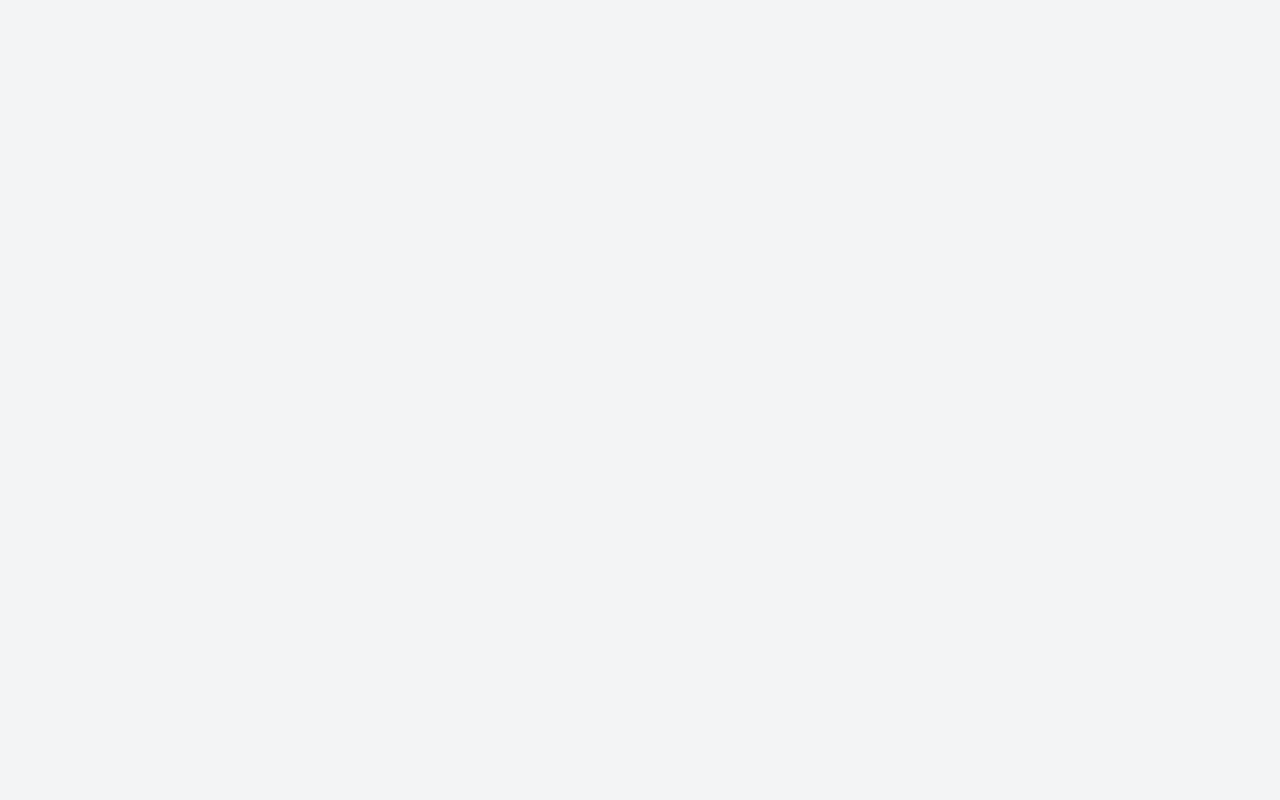
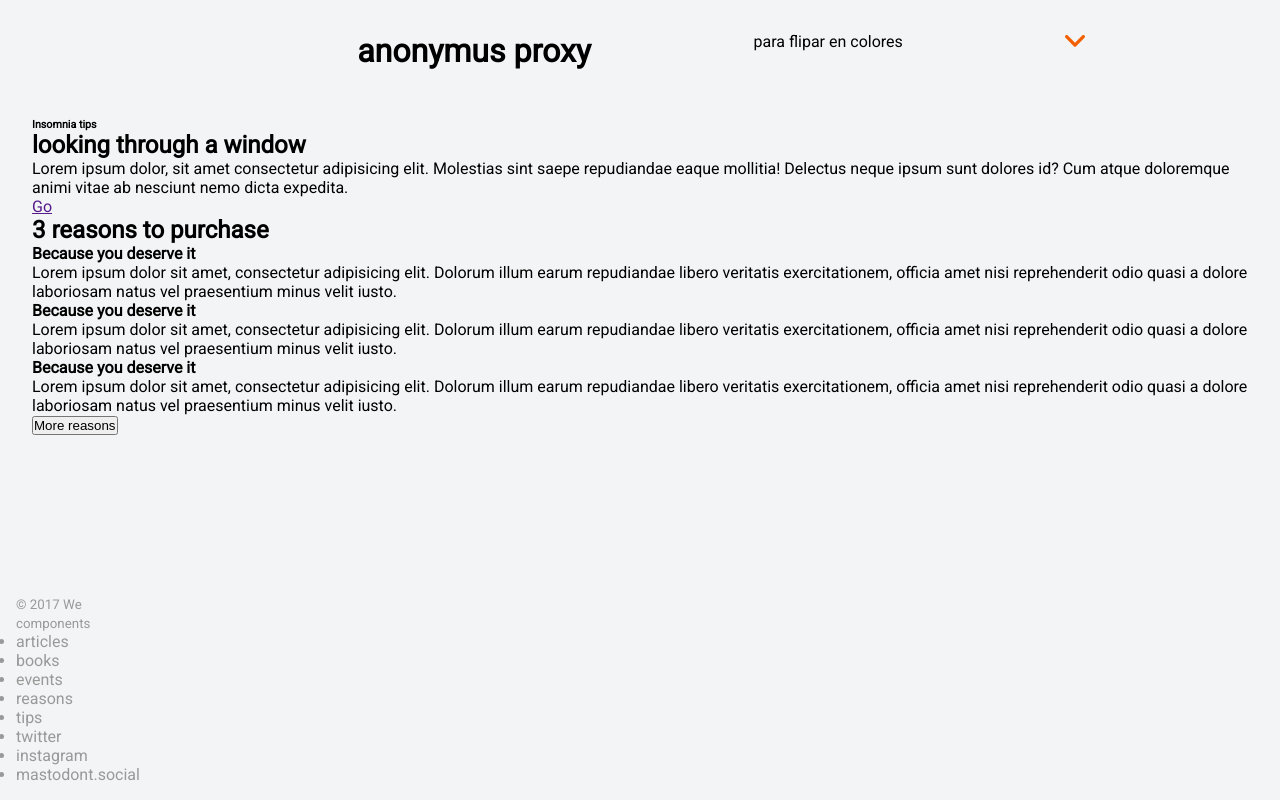
Before and after one commit to Adalab/modulo-1-evaluacion-final-NatMarZab, a website: page src/html/index.html in a window 1280 px wide. Drawn offline with nearby package versions, Linux system fonts and the light colour scheme; files that its build step writes are made by us from their sources.

Commit message:
whole strcture html

```diff
--- a/src/html/index.html
+++ b/src/html/index.html
@@ -3,7 +3,7 @@
   <head>
     <meta charset="UTF-8" />
     <meta name="viewport" content="width=device-width, initial-scale=1" />
-    <title>Adalab Web Starter Kit</title>
+    <title>Evaluación final módulo 1 Natalia Martín</title>
     <link
       href="https://fonts.googleapis.com/css?family=Roboto&display=swap"
       rel="stylesheet"
@@ -11,5 +11,9 @@
     <link rel="stylesheet" href="./assets/css/main.css" />
     <link rel="icon" href="./assets/images/favicon.png" />
   </head>
-  <body></body>
+  <body>
+    <include src="./partials/header.html"></include>
+    <include src="./partials/main.html"></include>
+    <include src="./partials/footer.html"></include>
+  </body>
 </html>
--- a/src/html/partials/footer.html
+++ b/src/html/partials/footer.html
@@ -1,11 +1,27 @@
 <footer class="page__footer">
-  <small>
-    &copy; Todos los derechos reservados
-    <include
-      src="./link.html"
-      aClass="link__adalab"
-      text="Adalab"
-      url="https://adalab.es"
-    ></include>
-  </small>
+  <div class="arrowup"><a href="" src="../images/ico-arrow.svg"></a></div>
+  <div class="copy">
+    <small> &copy; 2017 </small>
+    <small
+      >We
+      <div><i class="fas fa-heart"></i></div>
+      components
+    </small>
+  </div>
+  <nav class="footer__links--page">
+    <ul class="nav__list--page">
+      <li>articles</li>
+      <li>books</li>
+      <li>events</li>
+      <li>reasons</li>
+      <li>tips</li>
+    </ul>
+  </nav>
+  <nav class="footer__links--socialmedia">
+    <ul class="nav__list--socialmedia">
+      <li>twitter</li>
+      <li>instagram</li>
+      <li>mastodont.social</li>
+    </ul>
+  </nav>
 </footer>
--- a/src/html/partials/header.html
+++ b/src/html/partials/header.html
@@ -1,4 +1,8 @@
 <header class="page__header">
-  <img src="./assets/images/logo-adalab.png" alt="Adalab">
-  <h1>@@title</h1>
+  <nav class="header__menu--hamburger"></nav>
+  <h1>anonymus proxy</h1>
+  <p>para flipar en colores</p>
+  <a href=""
+    ><img src="../../images/ico-scroll-down.svg" alt="flecha hacia abajo" />
+  </a>
 </header>
--- a/src/html/partials/main.html
+++ b/src/html/partials/main.html
@@ -1,40 +1,43 @@
-<main class="page__main">
-  <h2>Este es el starter kit de Adalab</h2>
-  <p>Lo usamos para aprender:</p>
-  <ul class="main__list">
-    <li>Sass</li>
-    <li>HTML partials</li>
-    <li>Gulp</li>
-    <li>y muchas cosas más</li>
-  </ul>
-  <p>Si quieres saber cúales son las rutas correctas para:</p>
-  <ul class="main__list">
-    <li>
-      una <code class="code">&lt;img /&gt;</code> mira el fichero
-      <code class="code">./src/html/partials/header.html</code>.
-    </li>
-    <li>
-      y para un <code class="code">background-image</code> mira el fichero
-      <code class="code">./src/html/scss/layout/_page.scss</code>.
-    </li>
-  </ul>
-  <p>
-    Si quieres saber cómo usar un partial HTML dentro de otro partial, busca en la carperta
-    <code class="code">./src/html/index.html</code> y
-    <code class="code">./src/html/partials/main.html</code>, y verás cómo estamos creando estos
-    enlaces:
-  </p>
-  <ul class="main__list">
-    <li>
-      <include
-        src="./link.html"
-        aClass="link__adalab"
-        text="Adalab"
-        url="https://adalab.es"
-      ></include>
-    </li>
-    <li>
-      <include src="./link.html" text="Más info del starter kit" url="./more-info.html"></include>
-    </li>
-  </ul>
+<main>
+  <section class="main__section--tips">
+    <h6 class="section__name">Insomnia tips</h6>
+    <h2 class="section__title--tips">looking through a window</h2>
+    <p class="section__text--tips">
+      Lorem ipsum dolor, sit amet consectetur adipisicing elit. Molestias sint
+      saepe repudiandae eaque mollitia! Delectus neque ipsum sunt dolores id?
+      Cum atque doloremque animi vitae ab nesciunt nemo dicta expedita.
+    </p>
+    <a class="artice__link--tips" href="">Go</a>
+  </section>
+  <section class="main__section--purchase">
+    <h2 class="section__title--purchase">3 reasons to purchase</h2>
+    <article class="section__article--purchase">
+      <h4 class="article__title--purchase">Because you deserve it</h4>
+      <p class="article__text--purchase">
+        Lorem ipsum dolor sit amet, consectetur adipisicing elit. Dolorum illum
+        earum repudiandae libero veritatis exercitationem, officia amet nisi
+        reprehenderit odio quasi a dolore laboriosam natus vel praesentium minus
+        velit iusto.
+      </p>
+    </article>
+    <article class="section__article--purchase">
+      <h4 class="article__title--purchase">Because you deserve it</h4>
+      <p class="article__text--purchase">
+        Lorem ipsum dolor sit amet, consectetur adipisicing elit. Dolorum illum
+        earum repudiandae libero veritatis exercitationem, officia amet nisi
+        reprehenderit odio quasi a dolore laboriosam natus vel praesentium minus
+        velit iusto.
+      </p>
+    </article>
+    <article class="section__article--purchase">
+      <h4 class="article__title--purchase">Because you deserve it</h4>
+      <p class="article__text--purchase">
+        Lorem ipsum dolor sit amet, consectetur adipisicing elit. Dolorum illum
+        earum repudiandae libero veritatis exercitationem, officia amet nisi
+        reprehenderit odio quasi a dolore laboriosam natus vel praesentium minus
+        velit iusto.
+      </p>
+    </article>
+    <button class="section__button--purchase">More reasons</button>
+  </section>
 </main>
```
Also changed, not shown: src/images/heart-solid.svg (added).
